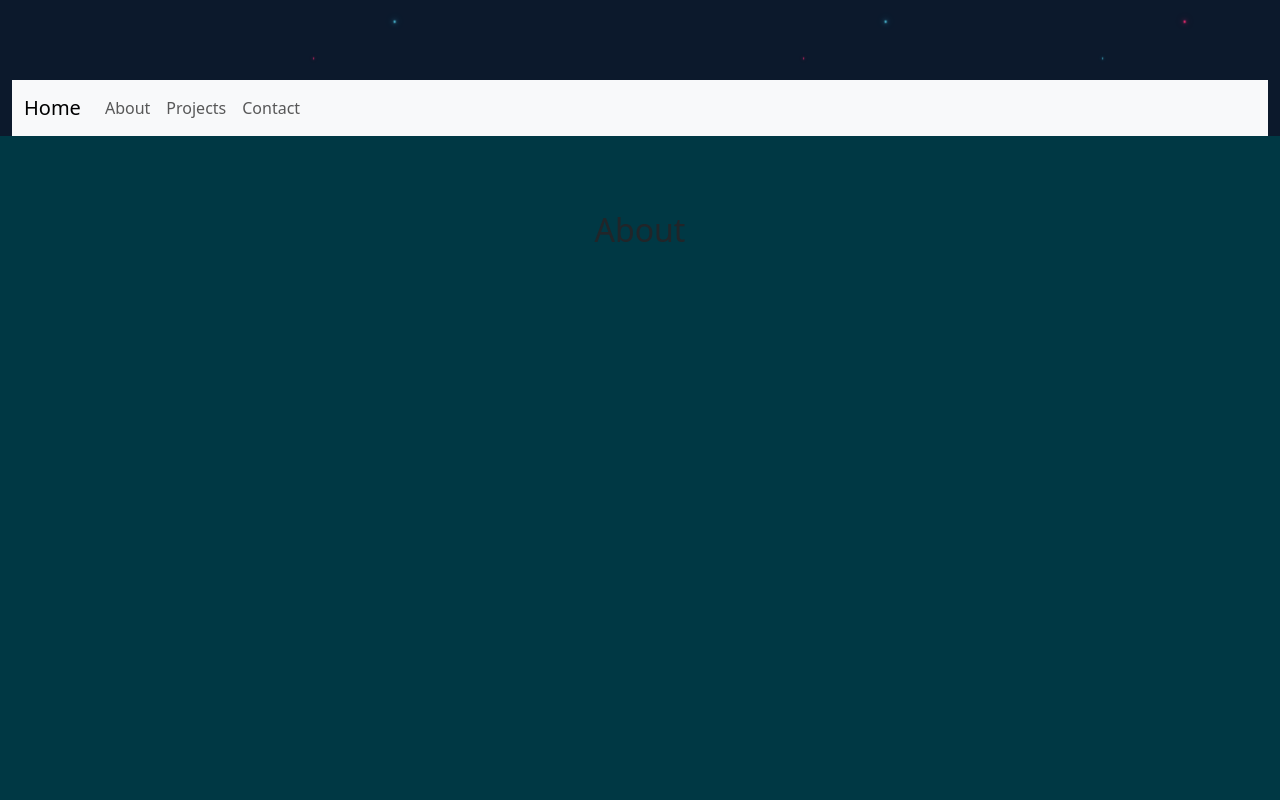
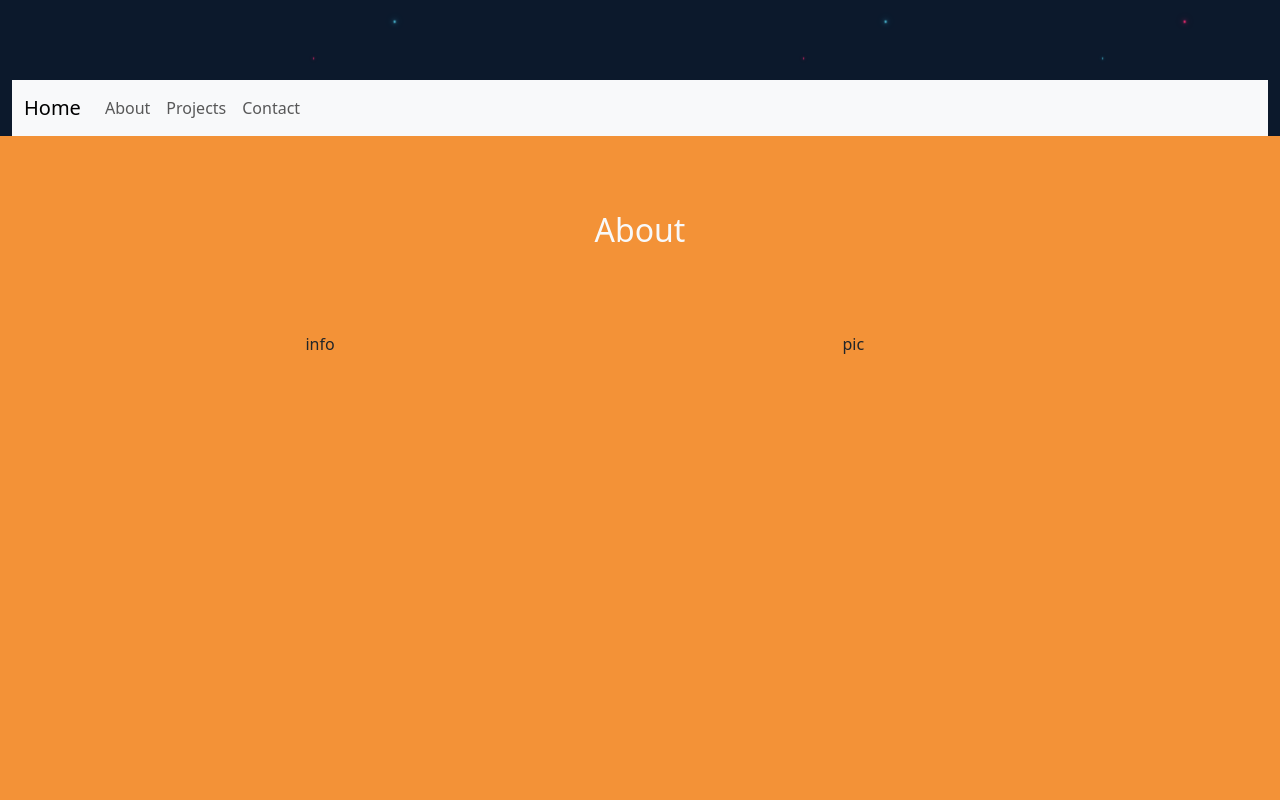
Before and after one commit to kev129/portfoliopage, a plain HTML site: page index.html in a window 1280 px wide. Shown: the part 720-1520 px from the top of the page. Drawn offline with nearby package versions, Linux system fonts and the light colour scheme.

Commit message:
Added color background classes to css, and info and pic section to html

```diff
--- a/assets/css/index_css.css
+++ b/assets/css/index_css.css
@@ -21,6 +21,22 @@ body{
 .bk-midnight-green{
     background-color: var(--midnight-green);
 }
+
+.bk-carrot-orange{
+    background-color: var(--carrot-orange);
+}
+
+.bk-oxford-blue{
+    background-color: var(--oxford-blue);
+}
+
+.bk-carribean-current{
+    background-color: var(--carribean-current);
+}
+
+
+
+
 .canvas{
     height: 100vh;
 }
--- a/index.html
+++ b/index.html
@@ -98,14 +98,32 @@
                 </nav>
 
 
-            <div class="row bk-midnight-green" id="about-section">
+            <div class="row bk-carrot-orange" id="about-section">
                 <div class="container-fluid">
                     <div class="navspace">
 
                     </div>
-                    <h2 class="col">
+                    <h2 class="col text-light">
                         About
                     </h2>
+                    <div class="navspace">
+
+                    </div>
+
+                    <div class="row">
+
+                        <div class="col-4 offset-1 text-center">
+                            <p>info</p>
+                        </div>
+
+                        <div class="col-4 offset-1 text-center">
+                            <p>pic</p>
+                        </div>
+
+                    </div>
+
+
+
                 </div>
 
             </div>
@@ -116,7 +134,7 @@
                     <div class="navspace">
 
                     </div>
-                    <h2 class="col">
+                    <h2 class="col text-light">
                         Projects
                     </h2>
                 </div>
@@ -128,7 +146,7 @@
                     <div class="navspace">
 
                     </div>
-                    <h2 class="col">
+                    <h2 class="col text-light">
                         Contact
                     </h2>
                 </div>
```
